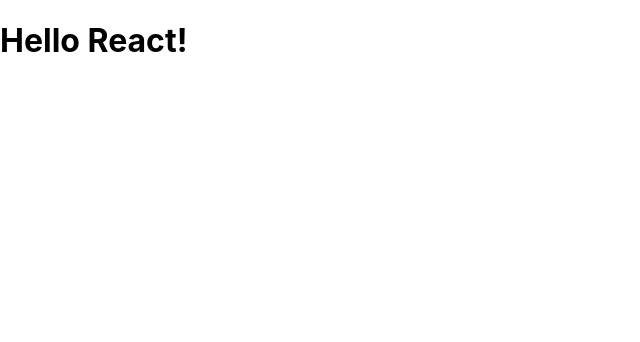
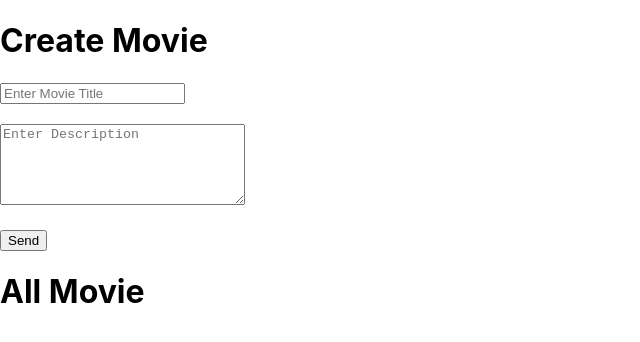
Before and after one commit to barni102/movie_crud_redux, a React (Create React App) app: page / in a window 1280 px wide. Shown: the top 342 px of the page, without its empty margins (0-640 px from the left). Built offline with nearby package versions, Linux system fonts and the light colour scheme.

Commit message:
film létrehozó és film listázó react componet

```diff
--- /dev/null
+++ b/src/AllMovie.js
@@ -0,0 +1,13 @@
+import React, { Component } from "react";
+
+class AllMovie extends Component {
+  render() {
+    return (
+      <div>
+        <h1>All Movie</h1>
+      </div>
+    );
+  }
+}
+
+export default AllMovie;
--- a/src/App.js
+++ b/src/App.js
@@ -1,10 +1,13 @@
 import React, { Component } from "react";
+import MovieForm from "./MovieForm";
+import AllMovie from "./AllMovie";
 
 class App extends Component {
   render() {
     return (
       <div className="App">
-        <h1>Hello React!</h1>
+        <MovieForm />
+        <AllMovie />
       </div>
     );
   }
--- /dev/null
+++ b/src/MovieForm.js
@@ -0,0 +1,24 @@
+import React, { Component } from "react";
+
+class MovieForm extends Component {
+  render() {
+    return (
+      <div>
+        <h1>Create Movie</h1>
+        <form>
+          <input required type="text" placeholder="Enter Movie Title" /> <br />
+          <br />
+          <textarea
+            required
+            rows="5"
+            cols="28"
+            placeholder="Enter Description"
+          />{" "}
+          <br /> <br />
+          <button>Send</button>
+        </form>
+      </div>
+    );
+  }
+}
+export default MovieForm;
```
